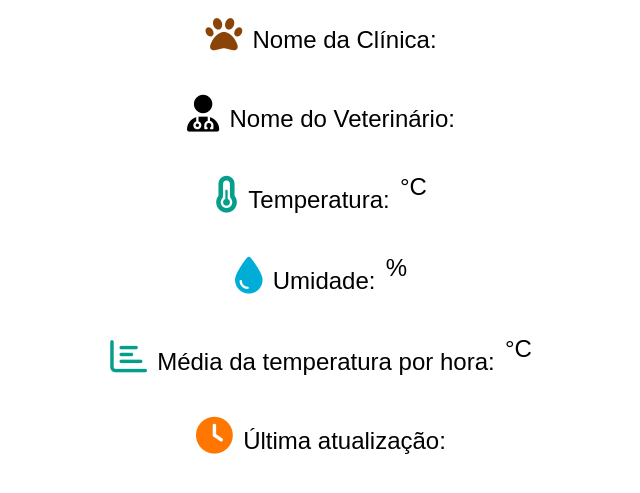
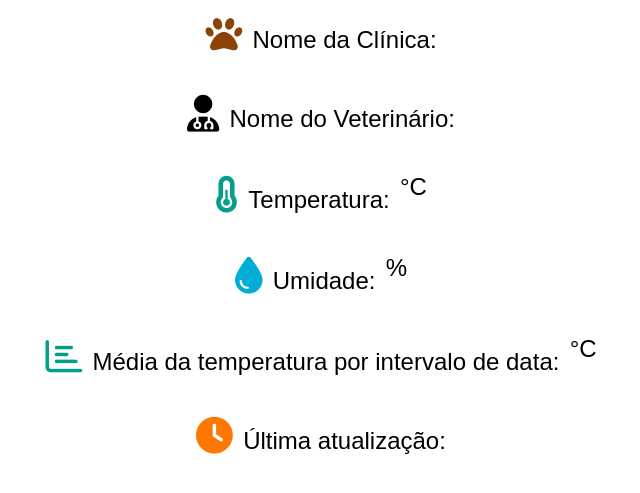
Before and after one commit to estagionass/monitoramento, a plain HTML site: page front_end/index.html in a window 1280 px wide. Shown: the part 85-578 px from the top of the page, without its empty margins (319-959 px from the left). Drawn offline with Linux system fonts and the light colour scheme; no server answers.

Commit message:
Alteração no index

```diff
--- a/front_end/index.html
+++ b/front_end/index.html
@@ -63,7 +63,7 @@
     <p>
         <!--Ícone de um gráfico-->
         <i class="far fa-chart-bar"></i>
-        <span class="textos">Média da temperatura por hora:</span>
+        <span class="textos">Média da temperatura por intervalo de data:</span>
         <span id="media_temperatura"></span>
         <!--Símbolo de ºC -->
         <sup class="unidades">&deg;C</sup>
```
Also changed, not shown: 3 other files.
